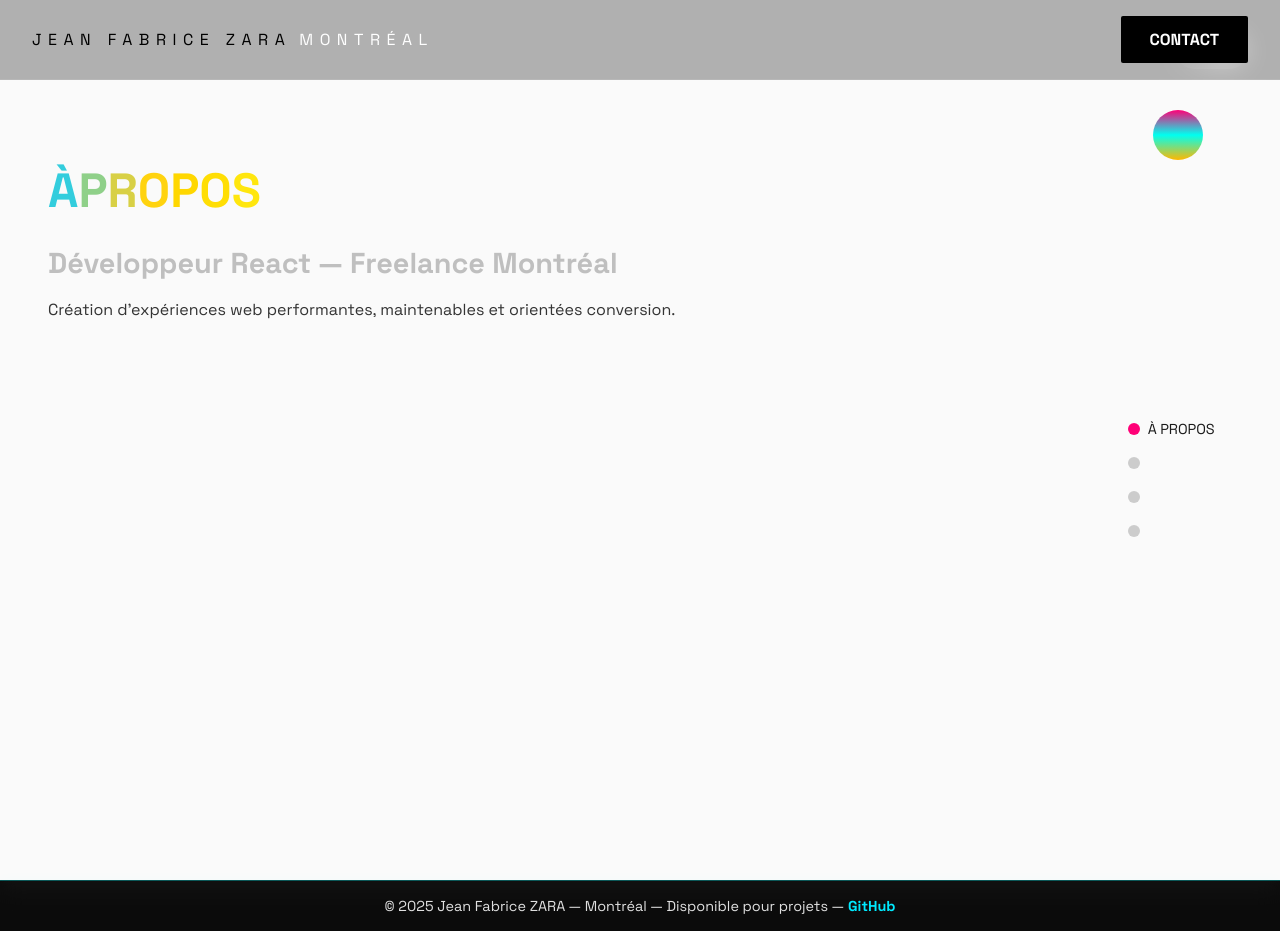
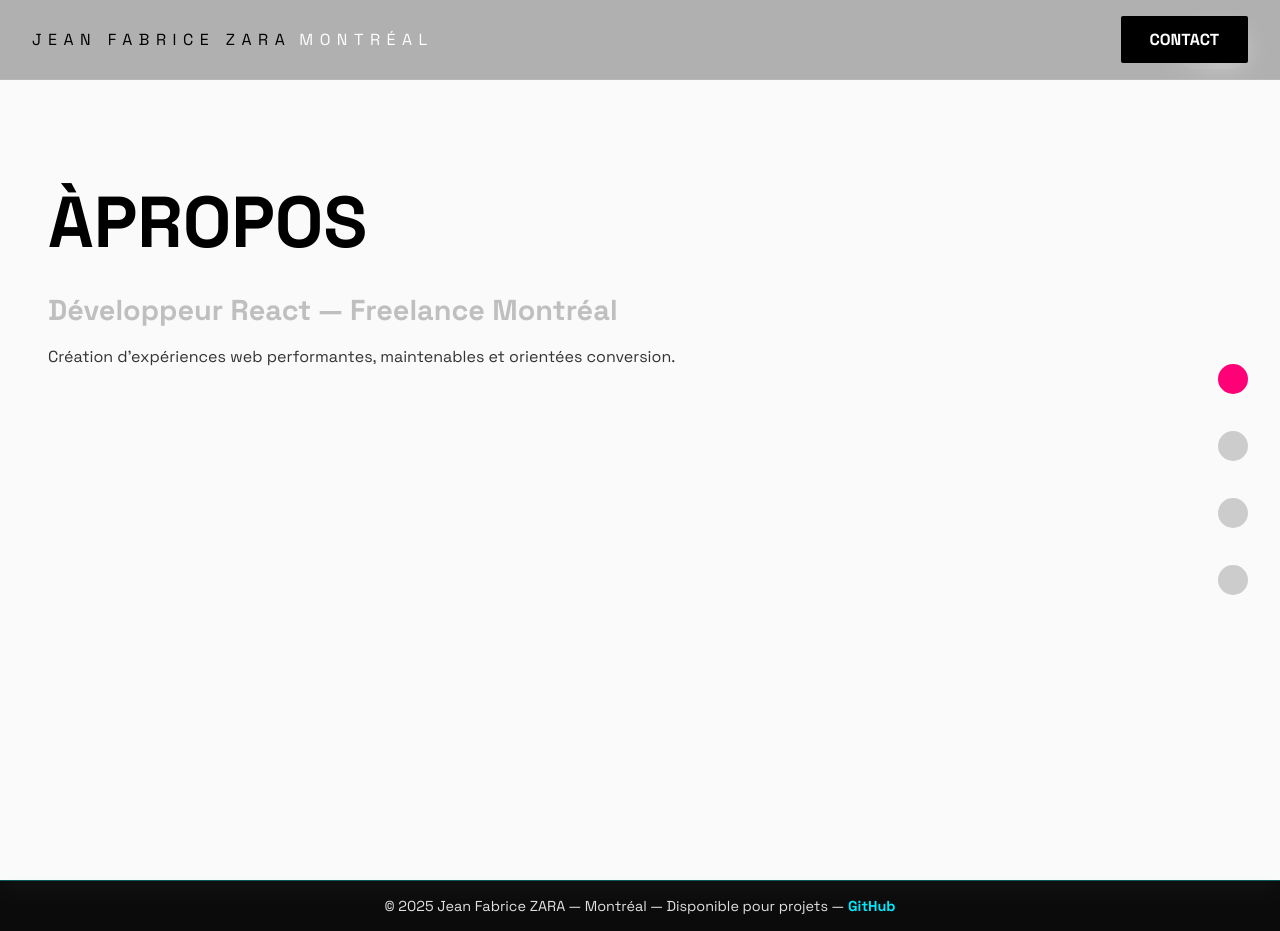
Before and after one commit to jfzara/JeffZaraPortfolio2025, a React (Vite) app: page / in a window 1280 px wide. Built offline with nearby package versions, Linux system fonts and the light colour scheme.

Commit message:
navdots ok, animation titre ok

```diff
--- a/src/components/SectionsContainer/NavDots.jsx
+++ b/src/components/SectionsContainer/NavDots.jsx
@@ -1,15 +1,55 @@
-import React from "react";
+import React, { useState } from "react";
 import * as S from "./SectionsContainer.styles";
 
 export default function NavDots({ sections, activeIndex, onDotClick }) {
+  const [hoveredDot, setHoveredDot] = useState(null);
+  const [wrapperHover, setWrapperHover] = useState(false);
+
   return (
-    <S.NavWrapper>
-      {sections.map((s, i) => (
-        <S.NavDotWrapper key={i}>
-          <S.NavDot active={i === activeIndex} onClick={() => onDotClick(i)} />
-          <S.Label visible={i === activeIndex}>{s.title}</S.Label>
-        </S.NavDotWrapper>
-      ))}
+    <S.NavWrapper
+      onMouseEnter={() => setWrapperHover(true)}
+      onMouseLeave={() => {
+        setWrapperHover(false);
+        setHoveredDot(null);
+      }}
+    >
+      {sections.map((s, i) => {
+        let labelOpacity = 0;
+
+        if (wrapperHover) {
+          if (hoveredDot === null) {
+            // hover sur le wrapper mais pas sur un dot précis
+            labelOpacity = 0.5; // gris léger pour tous
+          } else if (hoveredDot === i) {
+            labelOpacity = 1; // dot survolé → full opacity
+          } else {
+            labelOpacity = 0.2; // les autres → plus clair encore
+          }
+        }
+
+        return (
+          <S.NavDotWrapper key={i}>
+            <S.NavDot
+              active={i === activeIndex}
+              onClick={() => {
+                onDotClick(i);
+                setWrapperHover(false); // labels disparaissent après click
+              }}
+              onMouseEnter={() => setHoveredDot(i)}
+              onMouseLeave={() => setHoveredDot(null)}
+            />
+            <S.Label
+              className="label"
+              style={{
+                opacity: labelOpacity,
+                color: hoveredDot === i ? "#000" : "#555", // dot hover → noir, sinon gris
+              }}
+            >
+              {s.title}
+            </S.Label>
+          </S.NavDotWrapper>
+        );
+      })}
     </S.NavWrapper>
   );
 }
--- a/src/components/SectionsContainer/Section.jsx
+++ b/src/components/SectionsContainer/Section.jsx
@@ -6,11 +6,7 @@ export default function Section({ data, active, textColor, decoSide }) {
 
   return (
     <S.Section active={active} textColor={textColor}>
-      <S.Deco
-        {...deco}
-        left={decoSide === "left" ? "6vw" : "auto"}
-        right={decoSide === "right" ? "6vw" : "auto"}
-      />
+
 
       <S.Title firstPanel={false}>
         {title.split("").map((letter, idx) => (
--- a/src/components/SectionsContainer/SectionsContainer.styles.js
+++ b/src/components/SectionsContainer/SectionsContainer.styles.js
@@ -4,10 +4,10 @@ import styled, { keyframes } from "styled-components";
    ANIMATIONS
 ========================= */
 export const flashColors = keyframes`
-  0% { color: #FF0077; filter: brightness(1.8); }
-  20% { color: #00FFF0; }
-  50% { color: #FFB800; }
-  80% { color: #00C2FF; }
+  0% { color: #ff0077a4; filter: brightness(1.8); }
+  20% { color: #00ffee9a; }
+  50% { color: #ffb7009c; }
+  80% { color: #00c3ff96; }
   100% { color: inherit; filter: brightness(1); }
 `;
 
@@ -63,18 +63,20 @@ export const Section = styled.div`
    TITLE & TEXT
 ========================= */
 export const Title = styled.h1`
-  font-size: 3rem;
+  font-size: 4.5rem;
   margin-bottom: 1rem;
+  color: black;
 
   span {
     display: inline-block;
-    animation: ${flashColors} 1.5s infinite;
+    animation: ${flashColors} 1s forwards;
   }
 `;
 
 export const Subtitle = styled.h2`
   font-size: 1.8rem;
   margin-bottom: 1rem;
+  color: ${(props) => props.textColor};;
 `;
 
 export const Body = styled.div`
@@ -136,28 +138,47 @@ export const NavWrapper = styled.div`
   display: flex;
   flex-direction: column;
   gap: 1rem;
+
+  &:hover .label {
+    opacity: 0.5; /* labels grisés lorsque hover sur le wrapper */
+  }
 `;
 
 export const NavDotWrapper = styled.div`
   display: flex;
   align-items: center;
   gap: 0.5rem;
+  flex-direction: row-reverse; /* pour mettre le label à gauche du dot */
 `;
 
 export const NavDot = styled.div`
-  width: 12px;
-  height: 12px;
+  width: 30px;
+  height: 30px;
   border-radius: 50%;
   background: ${(props) => (props.active ? "#ff0077" : "#ccc")};
   cursor: pointer;
   transition: background 0.3s;
+
+  &:hover + .label {
+    opacity: 1; /* label correspondant devient full opacity au hover */
+    color: #000;
+  }
+
+  &:hover ~ .label {
+    opacity: 0.3; /* autres labels deviennent plus transparents */
+  }
 `;
 
 export const Label = styled.span`
-  font-size: 0.9rem;
-  opacity: ${(props) => (props.visible ? 1 : 0)};
-  transition: opacity 0.3s;
+  font-size: 2.5rem;
+  opacity: 0;
+  color: #000;
+  transition: opacity 0.3s, color 0.3s;
+  &.label {
+    pointer-events: none; /* pour éviter d’interférer avec le hover sur dot */
+  }
 `;
+
 
 /* =========================
    RIPPLE EFFECT
```
